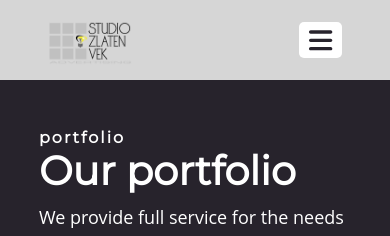
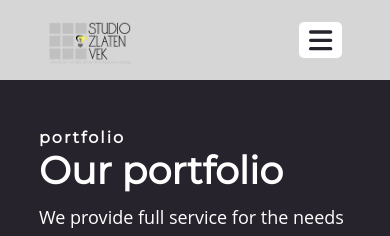
Before and after one commit to Walls-Team/zlatenLanding, a React (Create React App) app: page /portafolio/allProductions in a window 390 px wide. Shown: the top 236 px of the page. Built offline with nearby package versions, Linux system fonts and the light colour scheme.

Commit message:
refactor

```diff
--- a/src/pages/css/Portafolio.scss
+++ b/src/pages/css/Portafolio.scss
@@ -244,7 +244,7 @@
 
   .top {
     h1 {
-      font-size: 40px;
+      font-size: 38px;
       line-height: 42px;
     }
 
```
